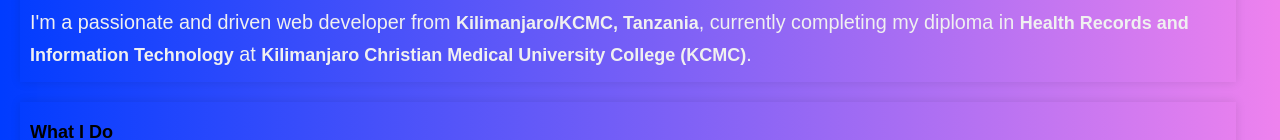
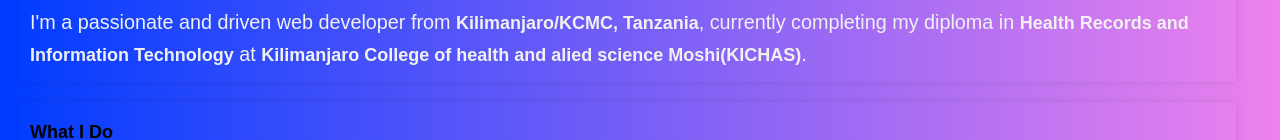
Before and after one commit to AmanAnuman/AmanAnuman-Web, a plain HTML site: page profile.html in a window 1280 px wide. Shown: the part 205-345 px from the top of the page. Drawn offline with Linux system fonts and the light colour scheme.

Commit message:
Update profile.html

```diff
--- a/profile.html
+++ b/profile.html
@@ -27,7 +27,7 @@
             <main>
                 <section class="info">
                     <h2>Hello, I'm Enock Kawogo!</h2>
-                    <p>I'm a passionate and driven web developer from <strong>Kilimanjaro/KCMC, Tanzania</strong>, currently completing my diploma in <strong>Health Records and Information Technology</strong> at <strong>Kilimanjaro Christian Medical University College (KCMC)</strong>.</p>
+                    <p>I'm a passionate and driven web developer from <strong>Kilimanjaro/KCMC, Tanzania</strong>, currently completing my diploma in <strong>Health Records and Information Technology</strong> at <strong>Kilimanjaro College of health and alied science Moshi(KICHAS)</strong>.</p>
                 </section>
 
                 <section class="info">
```
